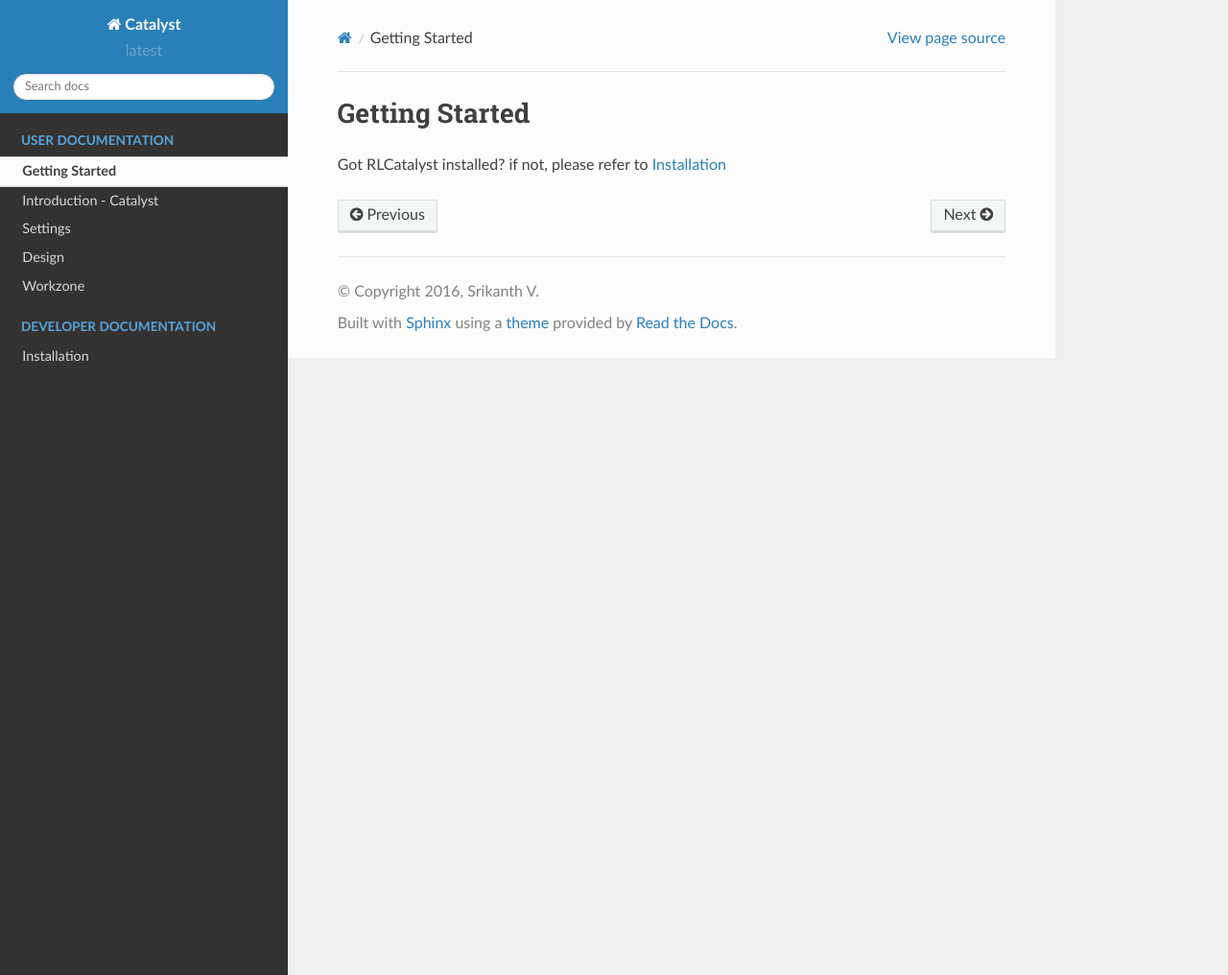
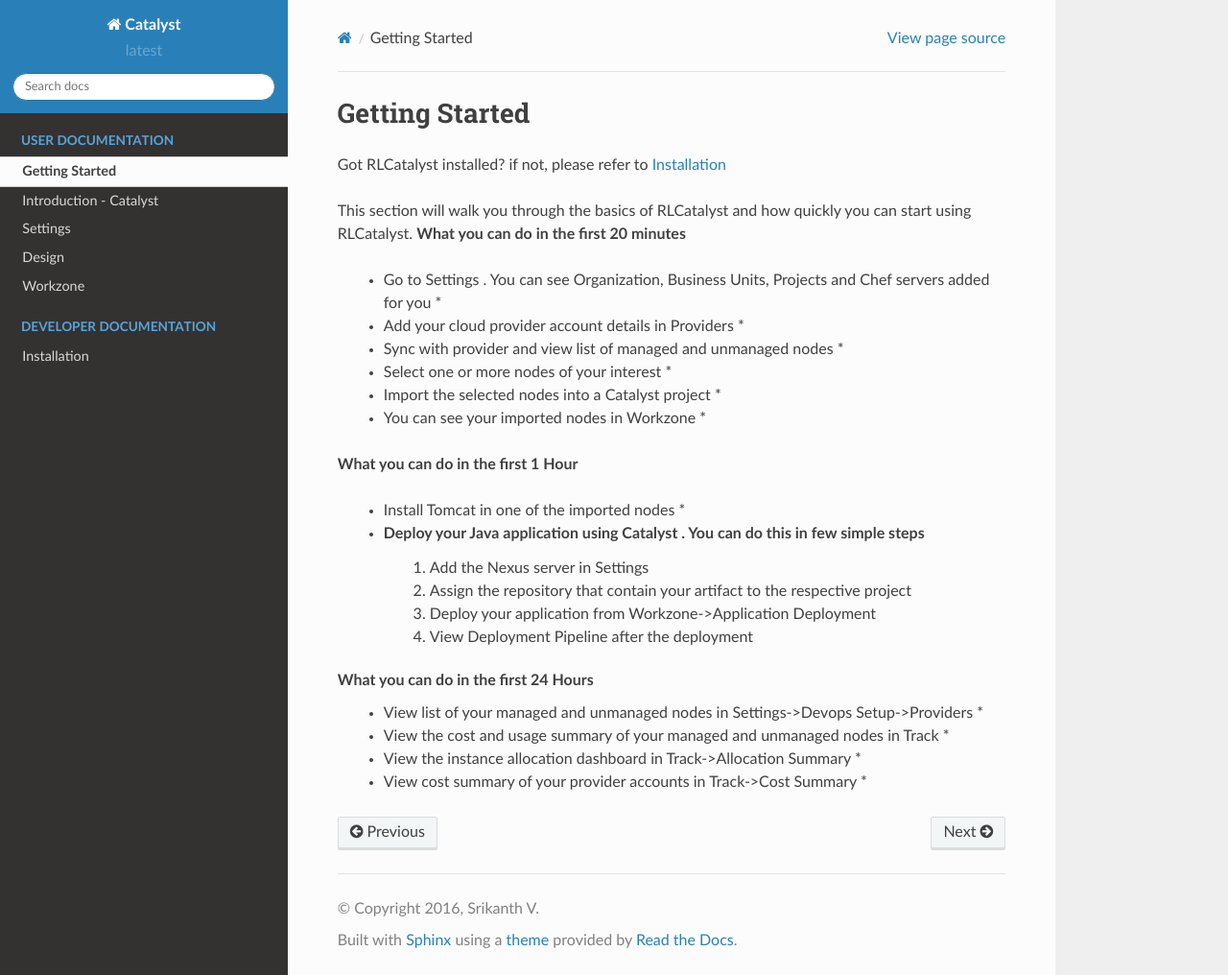
Before and after one commit to RLOpenCatalyst/catdocs, a Sphinx documentation site: the page built from Catalyst/source/gettingstarted.rst, in a window 1280 px wide and 1016 px high. Shown: the whole window at 96% size. Built offline with Sphinx 7.4.7 and the Read the Docs theme 2.0.0, drawn with Linux system fonts in a browser that asks for light colours.

Commit message:
Update gettingstarted.rst

```diff
--- a/Catalyst/source/gettingstarted.rst
+++ b/Catalyst/source/gettingstarted.rst
@@ -1,3 +1,28 @@
 Getting Started
 ===============
 Got RLCatalyst installed? if not, please refer to  :doc:`Installation <install>`
+
+This section will walk you through the basics of RLCatalyst and how quickly you can start using RLCatalyst.
+**What you can do in the first 20 minutes**
+
+  * Go to Settings . You can see Organization, Business Units, Projects and Chef servers added for you *
+  * Add your cloud provider account details in Providers *
+  * Sync with provider and view list of managed and unmanaged nodes *
+  * Select one or more nodes of your interest *
+  * Import the selected nodes into a Catalyst project *
+  * You can see your imported nodes in Workzone *
+
+**What you can do in the first 1 Hour**
+
+ * Install Tomcat in one of the imported nodes *
+ * Deploy your Java application using Catalyst . You can do this in few simple steps
+      1. Add the Nexus server in Settings
+      2. Assign the repository that contain your artifact to the respective project
+      3. Deploy your application from Workzone->Application Deployment
+      4. View Deployment Pipeline after the deployment
+
+**What you can do in the first 24 Hours**
+ * View list of your managed and unmanaged nodes in Settings->Devops Setup->Providers *
+ * View the cost and usage summary of your managed and unmanaged nodes in Track *
+ * View the instance allocation dashboard in Track->Allocation Summary *
+ * View cost summary of your provider accounts in Track->Cost Summary *
```
